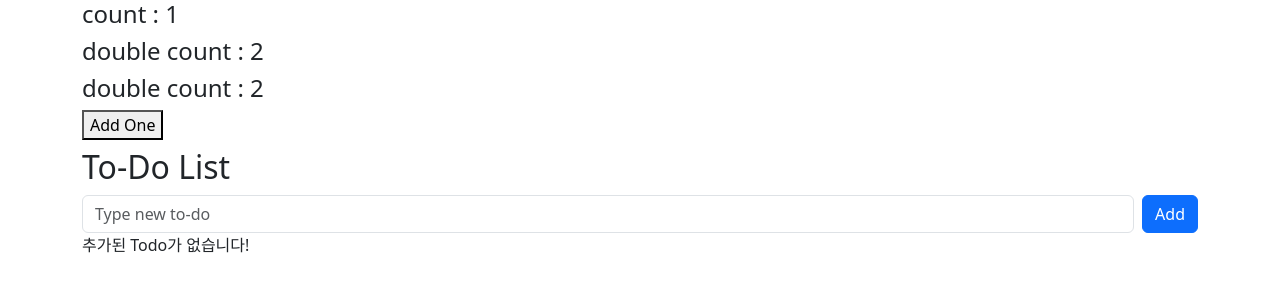
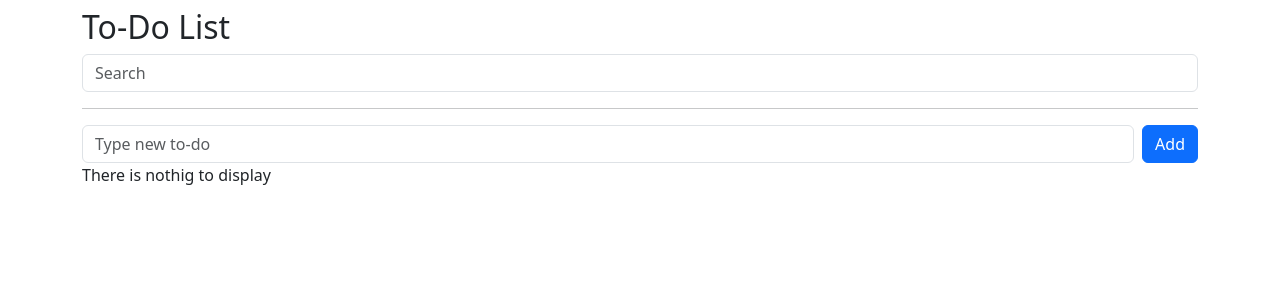
Before and after one commit to rooluDev/vue-clone-kossie, a Vue app: page / in a window 1280 px wide. Shown: the top 300 px of the page. Built offline with nearby package versions, Linux system fonts and the light colour scheme.

Commit message:
lecture 25

```diff
--- a/src/App.vue
+++ b/src/App.vue
@@ -1,13 +1,11 @@
 <template>
     <div class="container">
-        <h4>count : {{ count }}</h4>
-        <h4>double count : {{ doubleCountComputed }}</h4>
-        <h4>double count : {{ doubleCountMethod() }}</h4>
-        <button @click="count++">Add One</button>
         <h2 class="mt-2">To-Do List</h2>
+        <input class="form-control" type="text" v-model="searchText" placeholder="Search" />
+        <hr />
         <TodoSimpleForm @add-todo="addTodo" />
-        <div v-if="!todos.length">추가된 Todo가 없습니다!</div>
-        <TodoList :todos="todos" @toggle-todo="toggleTodo" @delete-todo="deleteTodo" />
+        <div v-if="!filtreredTodos.length">There is nothig to display</div>
+        <TodoList :todos="filtreredTodos" @toggle-todo="toggleTodo" @delete-todo="deleteTodo" />
     </div>
 </template>
 
@@ -41,24 +39,26 @@ export default {
             todos.value.splice(index, 1);
         };
 
-        const count = ref(1);
-        const doubleCountComputed = computed(() => {
-            return count.value * 2;
+        const searchText = ref("");
+
+        const filtreredTodos = computed(() => {
+            if (searchText.value) {
+                return todos.value.filter((todo) => {
+                    return todo.subject.includes(searchText.value);
+                });
+            }
+
+            return todos.value;
         });
-
-        const doubleCountMethod = () => {
-            return count.value * 2;
-        };
 
         return {
             todos,
             todoStyle,
+            searchText,
             addTodo,
             deleteTodo,
             toggleTodo,
-            count,
-            doubleCountComputed,
-            doubleCountMethod,
+            filtreredTodos,
         };
     },
 };
```
